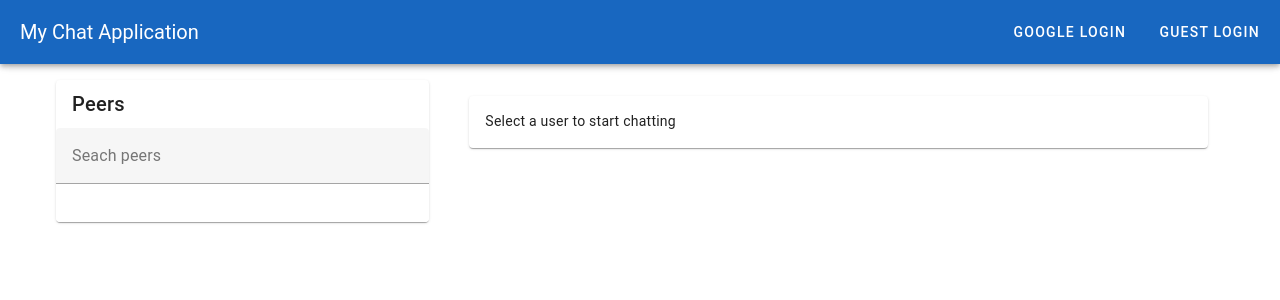
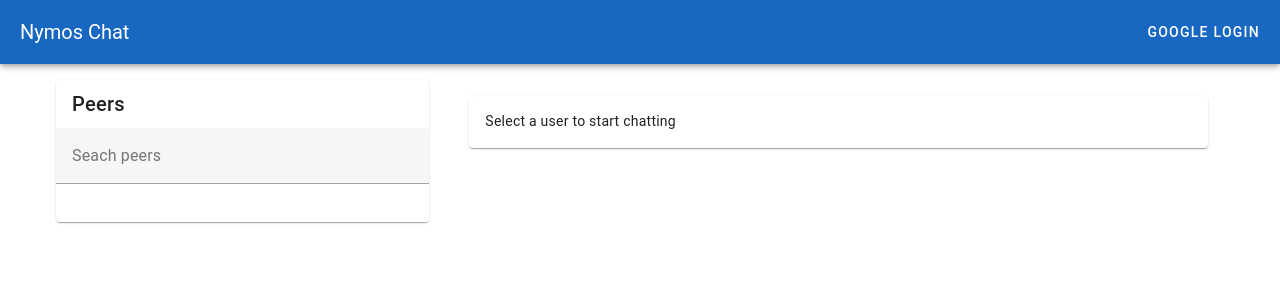
Before and after one commit to JadeLoplop/Nymos-chat, a Nuxt app: page / in a window 1280 px wide. Shown: the top 300 px of the page. Built offline with nearby package versions, Linux system fonts and the light colour scheme.

Commit message:
enhancement

```diff
--- a/components/TopbarComponent.vue
+++ b/components/TopbarComponent.vue
@@ -1,12 +1,13 @@
 <template>
     <v-app-bar app color="primary" dark>
-      <v-toolbar-title>My Chat Application</v-toolbar-title>
+      <v-toolbar-title>Nymos Chat</v-toolbar-title>
       <v-spacer></v-spacer>
       <template v-if="!user">
         <v-btn @click="signInWithGoogle">Google Login</v-btn>
-        <v-btn @click="guestLogin">Guest Login</v-btn>
+        <!-- <v-btn @click="guestLogin">Guest Login</v-btn> -->
       </template>
       <template v-else>
+        <span>Current user : {{ user.displayName }}</span>
         <v-btn @click="signOut">Logout</v-btn>
         <v-btn @click="createDummyUsers">createDummyUsers</v-btn>
       </template>
@@ -29,7 +30,7 @@
 
 
   const signInWithGoogle = () => authStore.signInWithGoogle();
-  const guestLogin = () => authStore.guestLogin();
+  // const guestLogin = () => authStore.guestLogin();
   const signOut = () => authStore.signOut();
 
 
--- a/pages/ChatsPage/PeersComponent.vue
+++ b/pages/ChatsPage/PeersComponent.vue
@@ -65,12 +65,20 @@ const selectUser = (user) => {
   emits('select-user', user);
 };
 
-watch(peer)
-watch(users)
+// watch(peer)
+// watch(users)
 watch(peerStore.fetchAllPeers, (newPeers) => {
   console.log('newpeers', newPeers);
   peers.value = newPeers;
 });
+
+// onMounted(() => {
+//   if (authStore.user) {
+//     peerStore.getPreviouslyContactedPeers(authStore.user.duid)
+//   } else {
+//     peers.value = []
+//   }
+// })
 
 watchEffect(() => {
   if (authStore.user) {
--- a/stores/message.ts
+++ b/stores/message.ts
@@ -83,6 +83,9 @@ export const useMessageStore = defineStore('message', {
                 const messages = snapshot.val();
                 callback(messages ? Object.values(messages) : []);
             });
-        }
+        },
+        reset() {
+            this.$reset();
+          },
     },
 });
--- a/stores/peer.ts
+++ b/stores/peer.ts
@@ -13,13 +13,13 @@ export const usePeerStore = defineStore('peer', {
 
     actions: {
         async getPreviouslyContactedPeers(userId: string) {
+
             const db = getDatabase();
             const userChatsRef = ref(db, `user_chats/${userId}`);
             const snapshot = await get(userChatsRef);
 
             if (snapshot.exists()) {
                 const chatRooms = snapshot.val();
-
 
                 for (const [peerId, chatInfo] of Object.entries(chatRooms)) {
                     const peerData = {
@@ -29,6 +29,7 @@ export const usePeerStore = defineStore('peer', {
                     };
                     this.peers.push(peerData);
                 }
+
             } else {
                 console.log('No chat rooms found for this user.');
             }
@@ -69,7 +70,11 @@ export const usePeerStore = defineStore('peer', {
 
         storeSelectedPeer(peer){
             this.selectedPeer = peer
-        }
+        },
+
+        reset() {
+            this.$reset();
+          },
 
     },
 
```
Also changed, not shown: stores/auth.ts (+11 -1 lines).
